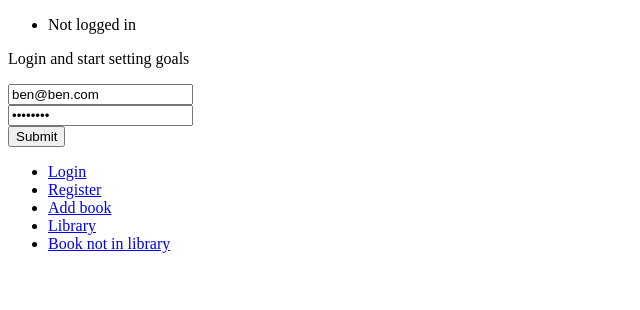
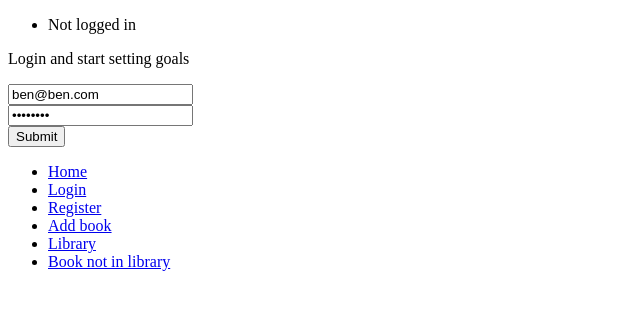
Before and after one commit to benjaminpritchard230/next-typescript-books-app, a Next.js app: page /login in a window 1280 px wide. Shown: the top 310 px of the page, without its empty margins (0-640 px from the left). Built offline with nearby package versions, Linux system fonts and the light colour scheme.

Commit message:
Add home link

```diff
--- a/components/Footer.tsx
+++ b/components/Footer.tsx
@@ -6,6 +6,9 @@ type Props = {};
 const Footer = (props: Props) => {
   return (
     <ul>
+      <li>
+        <Link href="/">Home</Link>
+      </li>
       <li>
         <Link href="/login">Login</Link>
       </li>
```
